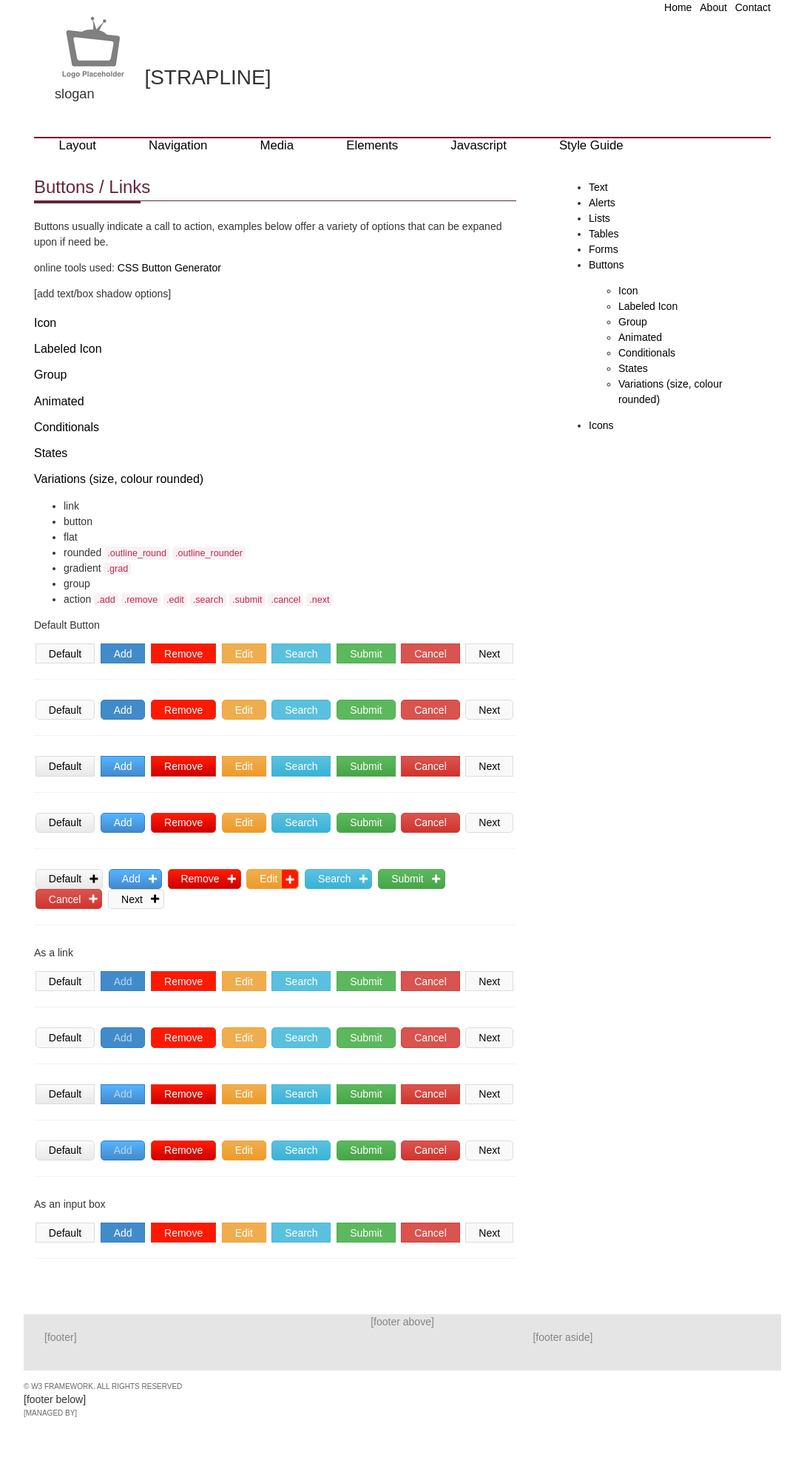
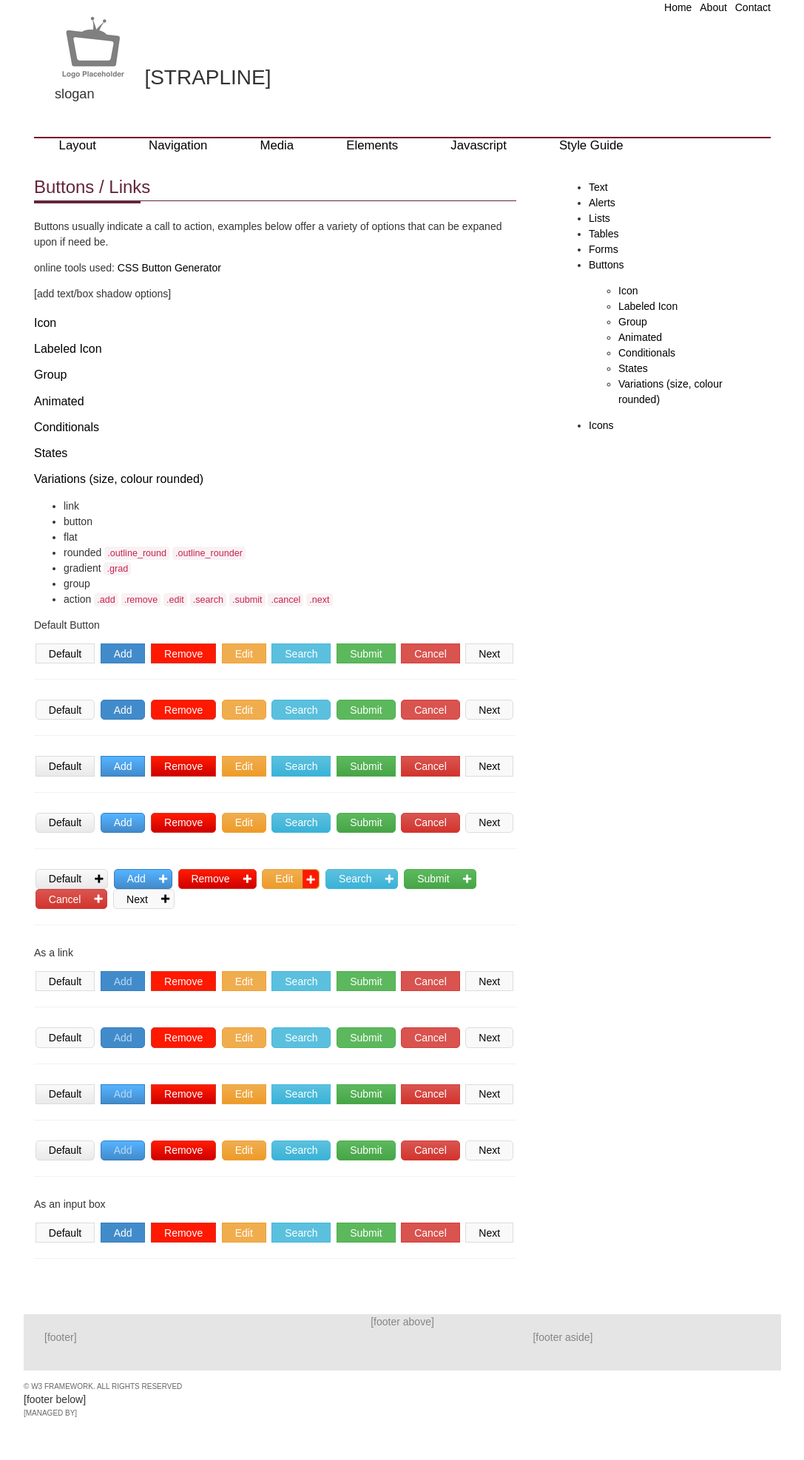
Before and after one commit to 2dpi/templates, a Jekyll site: the page built from www/elements/manual/elements/buttons.html, in a window 1280 px wide. Shown: the whole page at 74% size, without its empty margins (96-1183 px from the left). Built offline with Jekyll 4.4.1, drawn with Linux system fonts in a browser that asks for light colours; some web fonts are replaced.

Commit message:
adding pages

```diff
--- a/www/css/content/alpha.css
+++ b/www/css/content/alpha.css
@@ -444,7 +444,7 @@ input[type="submit"].btn:hover {
 }
 .btn.icon,
 [class*="btn_"].icon {
-	padding-right: 2em;
+	padding-right: 2.5em;
 }
 .btn i,
 [class*="btn_"] i {
--- a/www/elements/manual/elements/buttons.html
+++ b/www/elements/manual/elements/buttons.html
@@ -78,7 +78,7 @@ keywords: css3 butons
         <button role="button" class="icon round grad btn_search">Search<i class="icon-plus"></i></button>
         <button role="button" class="icon round grad btn_submit">Submit<i class="icon-plus"></i></button>
         <button role="button" class="icon round grad btn_cancel">Cancel<i class="icon-plus"></i></button>
-        <button role="button" class="icon round grad btn_next">Next<i class="icon-plus round no_radius_left"></i></button>
+        <button role="button" class="icon round grad btn_next">Next<i class="icon-plus round grad no_radius_left"></i></button>
         <hr>
         <p>As a link</p>
         <a class="btn" href="#">Default</a>
```
